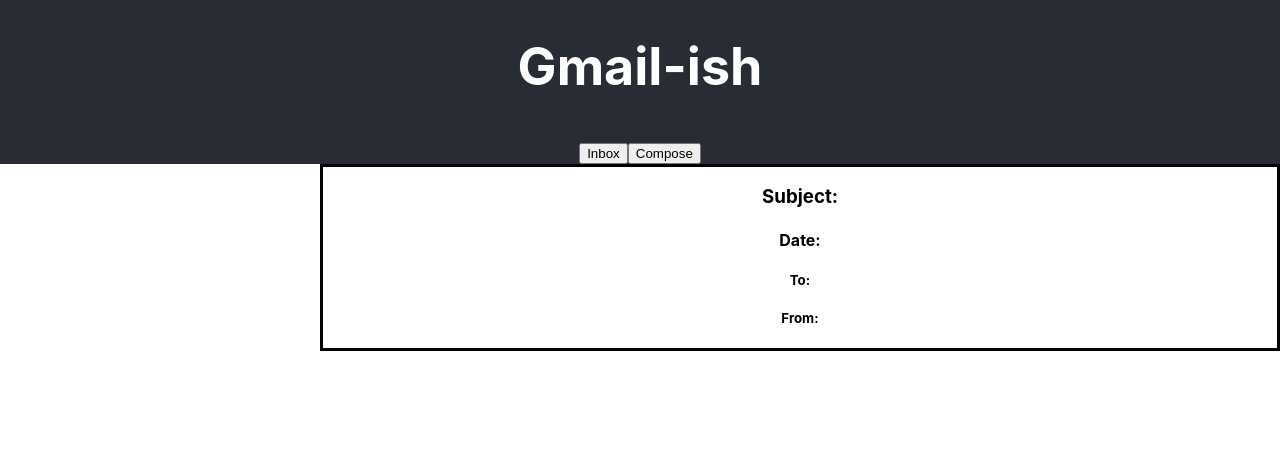
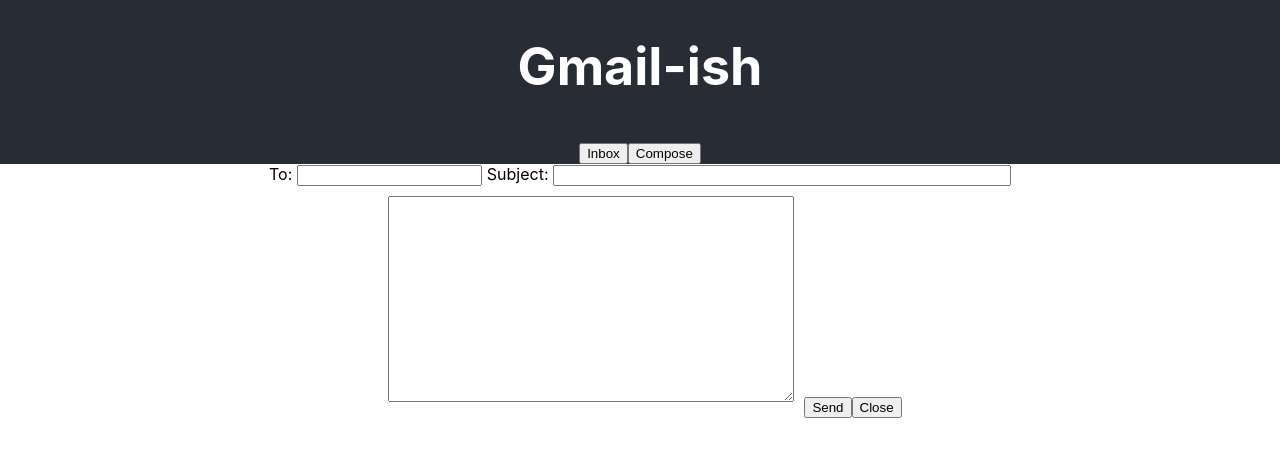
Before and after one commit to tissawd/mock-gmail, a React (Create React App) app: page / in a window 1280 px wide. Both pictures are taken after a click on the button "Compose". Shown: the top 456 px of the page. Built offline with nearby package versions, Linux system fonts and the light colour scheme.

Commit message:
compose button popup

```diff
--- a/src/App.css
+++ b/src/App.css
@@ -39,9 +39,50 @@
 
 .main{
   display: grid;
-  grid-template-columns: 1fr 3fr;
+  grid-template-columns: 2fr 3fr;
+
 }
 
 .message-summary{
+  display: flex;
   border: solid black;
+  flex-flow: column nowrap;
+  justify-content: flex-start;
+  grid-column: 1/2;
 }
+
+.reading-pane{
+  display: flex;
+  flex-flow: column nowrap;
+  justify-content: flex-start;
+  background-color: grey;
+  grid-column: 2 / 3;
+  grid-row-start: 1;
+  grid-row-end: -1;
+}
+
+.reading-pane .message-summary{
+  border: none;
+}
+
+.new-message form{
+  background-color: rgb(178, 221, 235);
+  position: fixed;
+  width: 100%;
+  height: 100%;
+  background-color: white;
+}
+
+#message-to-send{
+  margin: 10px;
+  min-height: 200px;
+  min-width: 400px;
+}
+
+#to-field{
+  margin-right: 5px;
+}
+
+#subject-field{
+  min-width: 450px;
+}
--- a/src/App.js
+++ b/src/App.js
@@ -2,6 +2,8 @@
 import MessageList from './components/MessageList'
 import './App.css';
 import EmailMessage from './components/EmailMessage';
+import CompositionForm from './components/CompositionForm';
+
 
 var url = "http://localhost:3001/";
 
@@ -12,9 +14,12 @@
     this.state = {
       messages: [],
       selectedMessage: {},
+      composer: false,
     };
     this.getAllMessages = this.getAllMessages.bind(this);
     this.setReadingPane = this.setReadingPane.bind(this);
+    this.openComposer = this.openComposer.bind(this);
+    this.closeComposer = this.openComposer.bind(this);
   }
 
   getAllMessages(){
@@ -43,6 +48,22 @@
     console.log(this.state.selectedMessage);
   };
 
+  openComposer(){
+    this.setState((state) => {
+      return (
+        {composer: true}
+      )
+    })
+  }
+
+  closeComposer(){
+    this.setState((state) => {
+      return (
+        {composer: false}
+      )
+    })
+  }
+
   render(){
     return (
       <div className="App">
@@ -50,10 +71,13 @@
           <h1>Gmail-ish</h1>
           <nav>
             <button onClick={() => this.getAllMessages()}>Inbox</button>
-            <button>Compose</button>
+            <button onClick={this.openComposer}>Compose</button>
           </nav>
         </header>
         <main className="main">
+          {this.state.composer ?
+            <CompositionForm close={this.closeComposer} /> : null
+          }
           <aside className="inbox">
             <MessageList selectMessage={this.setReadingPane} messages={this.state.messages} />
           </aside>
--- /dev/null
+++ b/src/components/CompositionForm.js
@@ -0,0 +1,41 @@
+
+
+const CompositionForm = function(props){
+
+  const sendEmail = function(){
+    let url = 'http://localhost:3001/';
+    let messageToSend = {
+      sender: 'me@domain.com',
+      recipient: 'test',
+      subject: 'test',
+      message: 'test',
+      date: new Date(),
+      id: '123456',
+    }
+    fetch(url, {method: 'POST',
+      headers: {
+        'Content-Type': 'application/json'
+      },
+      body: JSON.stringify(messageToSend)
+    } );
+  }
+
+  return (
+    <div className="new-message">
+      <form>
+        <label for="to-field">To: </label>
+        <input type="email" id="to-field" name="recipient"></input>
+        <label for="subject">Subject: </label>
+        <input type="text" id="subject-field" name="subject"></input>
+        <br />
+        <textarea id="message-to-send" name="message"></textarea>
+        <button onClick={sendEmail()}>Send</button>
+        <button onClick={props.close}>Close</button>
+      </form>
+    </div>
+
+  );
+};
+
+
+export default CompositionForm;
```
Also changed, not shown: src/components/FullMessage.js (deleted, +0 -9 lines).
